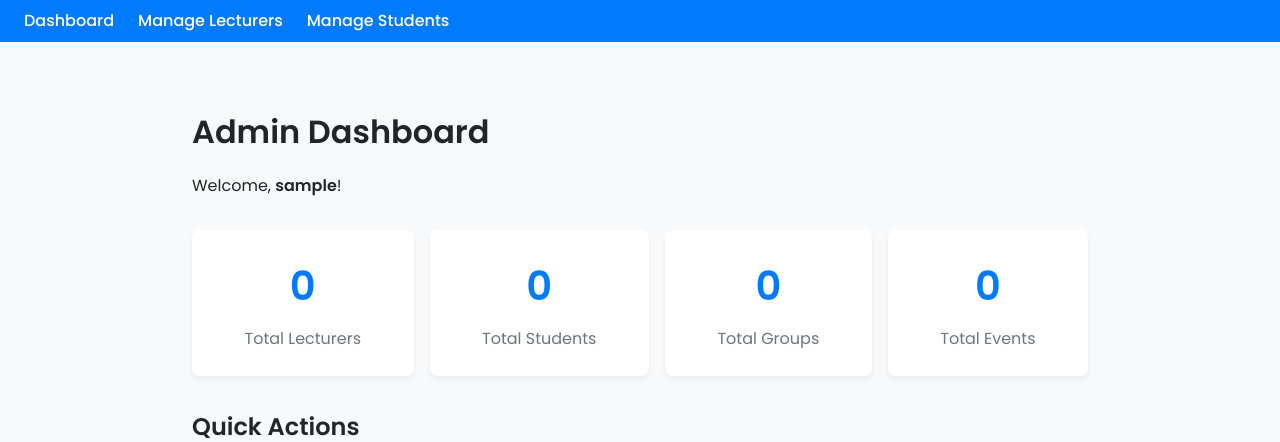
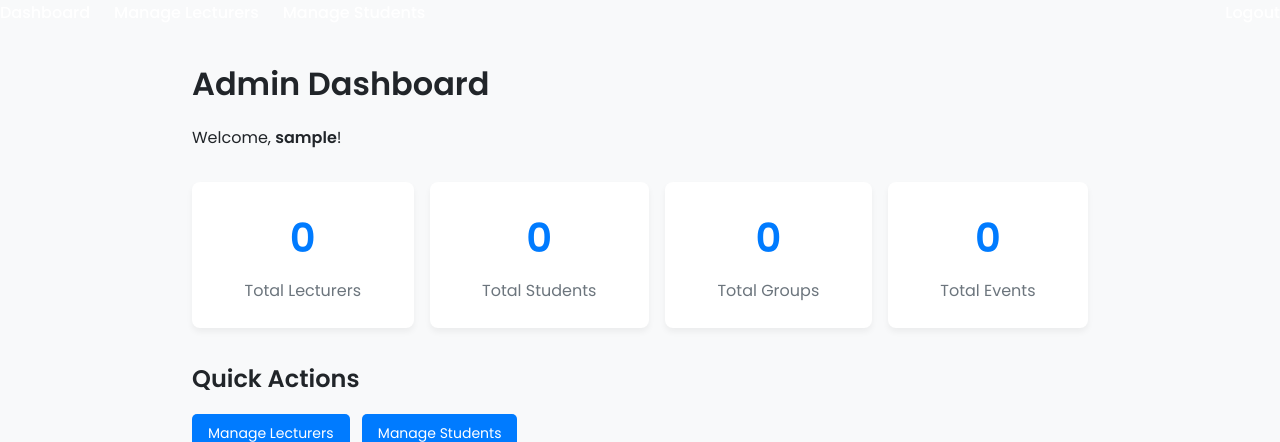
Before and after one commit to Henry-Hilton/Grouping-System, a PHP site: page /admin/index.php in a window 1280 px wide. Shown: the top 442 px of the page. Run offline with PHP 8.4, Linux system fonts and the light colour scheme; the visitor is signed in with stand-in values (Sample User, id 1); data that the repository does not hold is empty; some libraries are stand-ins or nearby versions.

Commit message:
feat(auth): Add logout functionality and finalize UI
This commit finalizes the core authentication flow and polishes the UI for the UTS submission.

Key changes include:

- Implements a full logout feature with a link in the admin nav, a logout.php script to destroy the session, and a confirmation message on the login page.

- Fixes a critical bug by correcting the CSS file path in the header to be root-relative, ensuring styles load on all pages.

- Includes several UI enhancements, such as a redesigned navigation bar and a polished login page design.

```diff
--- a/assets/css/style.css
+++ b/assets/css/style.css
@@ -51,17 +51,18 @@ hr {
 
 /* Navigation */
 .main-nav {
-    background-color: #007bff; /* Same blue as the buttons */
-    padding: 8px 24px;
-    margin-bottom: 32px;
+    /* ... existing styles ... */
+    display: flex;
+    justify-content: space-between;
+    align-items: center;
 }
 
 .main-nav ul {
     list-style-type: none;
     display: flex;
     gap: 24px;
-    margin: 0; /* Remove default margins */
-    padding: 0; /* Remove default padding */
+    margin: 0;
+    padding: 0;
 }
 
 .main-nav a {
--- a/partials/admin_menu.php
+++ b/partials/admin_menu.php
@@ -1,9 +1,12 @@
 <?php // partials/admin_menu.php ?>
 
 <nav class="main-nav">
-  <ul>
-    <li><a href="index.php">Dashboard</a></li>
-    <li><a href="manage_dosen.php">Manage Lecturers</a></li>
-    <li><a href="manage_mahasiswa.php">Manage Students</a></li>
+    <ul class="nav-links">
+        <li><a href="index.php">Dashboard</a></li>
+        <li><a href="manage_dosen.php">Manage Lecturers</a></li>
+        <li><a href="manage_mahasiswa.php">Manage Students</a></li>
+    </ul>
+    <ul class="nav-logout">
+        <li><a href="../logout.php">Logout</a></li>
     </ul>
 </nav>
--- a/partials/header.php
+++ b/partials/header.php
@@ -4,7 +4,7 @@
   <meta charset="UTF-8">
   <meta name="viewport" content="width=device-width, initial-scale=1.0">
   <title>Grouping System - Admin</title>
-  <link rel="stylesheet" href="../assets/css/style.css">
+  <link rel="stylesheet" href="/Grouping%20System/assets/css/style.css">
 </head>
 <body>
   <div class="app-container">
```
Also changed, not shown: login.php (+8 -2 lines), logout.php (+16 -0 lines).
